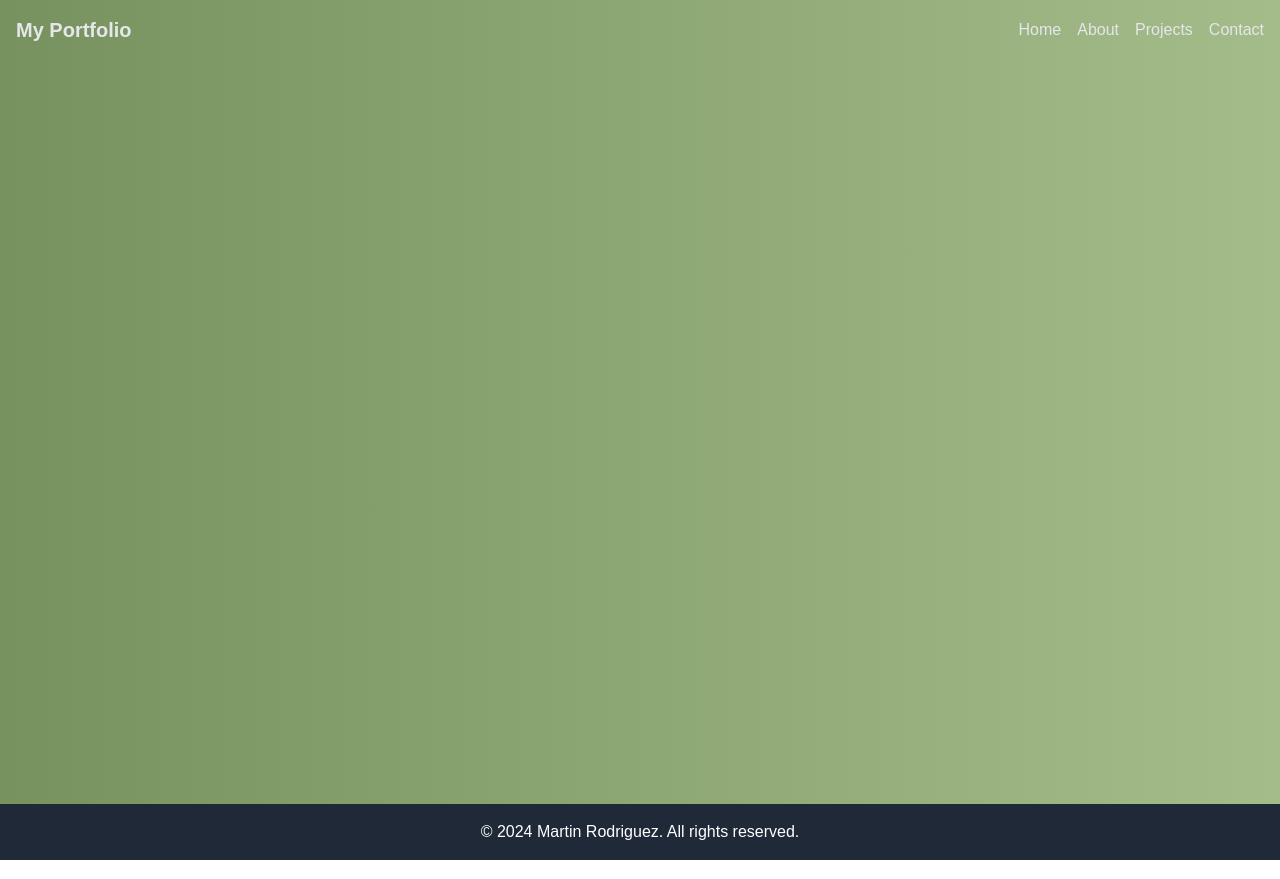
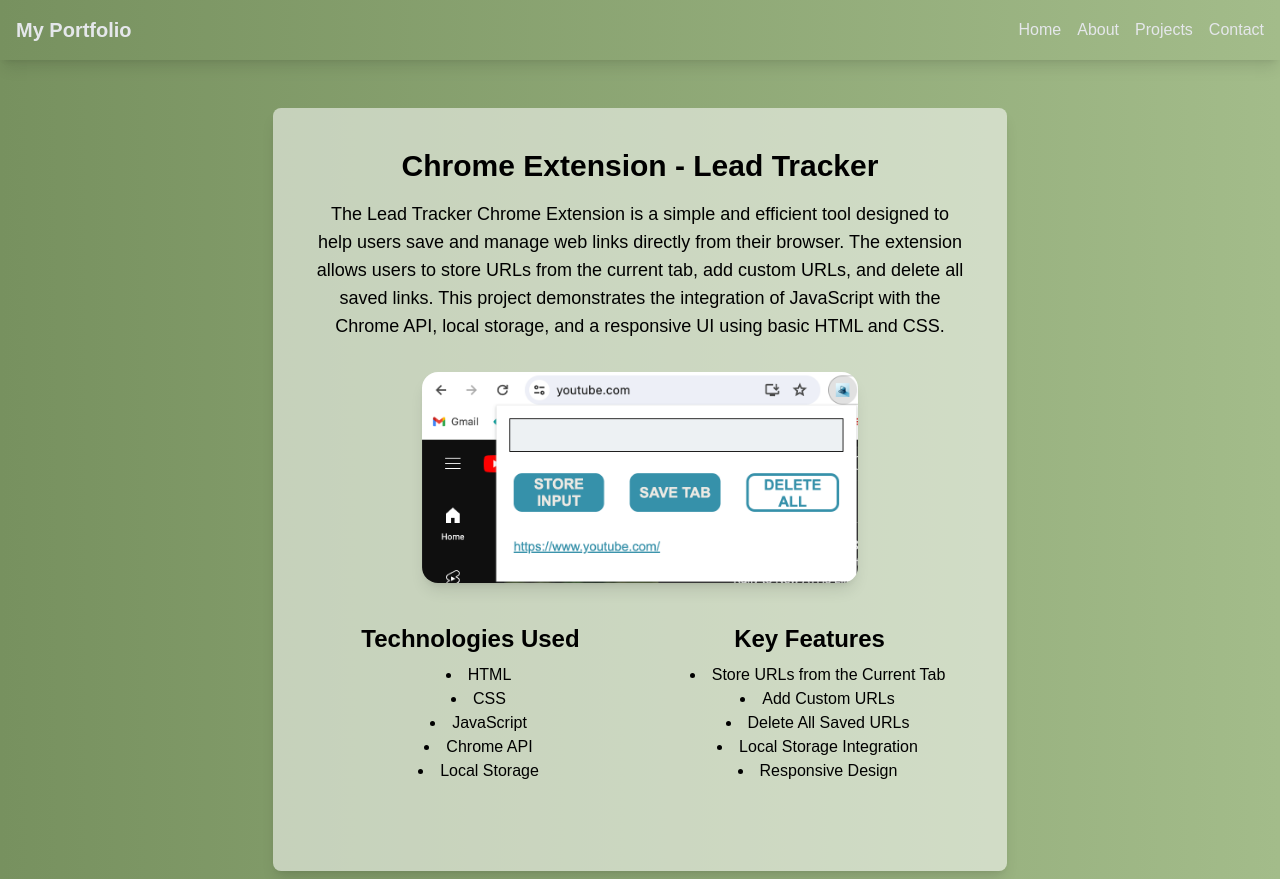
Before and after one commit to mprojr/reactjs-tailwind-portfolio, a React (Vite) app: page /project1 in a window 1280 px wide. Built offline with nearby package versions, Linux system fonts and the light colour scheme; a web font is replaced by a local one.

Commit message:
New features, project updates
Adding features, first project implemented correctly, infrastructure is being built.

```diff
--- a/src/components/Projects.jsx
+++ b/src/components/Projects.jsx
@@ -3,16 +3,24 @@ import { Link } from 'react-router-dom';
 import { projects } from '../config/projectsConfig';
 
 export default function Projects() {
+
+  const handleGitHubClick = (url) => {
+    window.open(url, '_blank', 'noopener,noreferrer');
+  };
+
   return (
-    <div className='h-[80vh] p-6 m-4'>
-      <div className='h-[300px] w-full grid py-6 gap-6 md:grid-cols-4 sm:grid-cols-3 grid-cols-2 row-span-10'>
+    <div className=' group1 h-[80vh] p-6 m-4'>
+      <div className='h-[300px] w-full grid py-6 gap-6 md:grid-cols-4 sm:grid-cols-3 grid-cols-2'>
         {projects.map(project => (
-          <div key={project.id} className='group h-[100px] bg-black rounded-2xl'>
-            <Link to={project.detailsPage} className='fill-transparent w-full p-2 m-2'>
-              <img src={project.image} alt={project.title} className='w-full h-full object-cover rounded-2xl' />
-{/*               <div className='absolute bottom-0 left-0 w-full text-white p-2 bg-black bg-opacity-50 rounded-b-2xl'>
-                {project.title}
-              </div> */}
+          <div key={project.id} className='relative border border-spacing-1 h-[100px] transparent rounded-xl overflow-hidden'>
+            <Link to={project.detailsPage} className='fill-transparent w-full h-full group2'>
+              <img src={project.image} alt={project.title} className='blur-xs group1-hover:blur-0 duration-100 w-full h-full object-cover rounded-xl' />
+              <div
+                className='absolute bottom-2 right-2 opacity-0 group2-hover:opacity-100 duration-200 cursor-default'
+                onClick={() => handleGitHubClick(`https://github.com/mprojr/${project.githubLink}`)}
+              >
+                  <i className="fa-brands fa-github text-3xl text-black"></i>
+              </div>
             </Link>
           </div>
         ))}
--- a/src/config/projectsConfig.jsx
+++ b/src/config/projectsConfig.jsx
@@ -1,28 +1,32 @@
-
+import proj1Thumbnail from '../assets/img/thumbnail1.png';
 
 export const projects = [
   {
     id: 1,
-    title: 'Project 1',
-    image: 'path/to/image1.jpg',
-    detailsPage: '/project1' // Ensure this matches the router path
+    title: 'Chrome Web App',
+    image: proj1Thumbnail,
+    detailsPage: '/project1',
+    githubLink: '/lead-chrome-ext'
   },
   {
     id: 2,
     title: 'Project 2',
     image: 'path/to/image2.jpg',
-    detailsPage: '/project2' // Ensure this matches the router path
+    detailsPage: '/project2',
+    githubLink: 'https://github.com/your-github-username/project2'
   },
   {
     id: 3,
     title: 'Project 3',
     image: 'path/to/image3.jpg',
-    detailsPage: '/project3' // Ensure this matches the router path
+    detailsPage: '/project3',
+    githubLink: 'https://github.com/your-github-username/project3'
   },
   {
     id: 4,
     title: 'Project 4',
     image: 'path/to/image4.jpg',
-    detailsPage: '/project4' // Ensure this matches the router path
+    detailsPage: '/project4',
+    githubLink: 'https://github.com/your-github-username/project4'
   }
 ];
--- a/src/layout/ProjLayout.jsx
+++ b/src/layout/ProjLayout.jsx
@@ -3,13 +3,15 @@ import { Link } from 'react-router-dom';
 
 function ProjLayout({ children }) {
   return (
-    <div className="proj-layout flex flex-col min-h-screen bg-gradient-to-r from-[#77915f] to-[#a3bc8a]">
-      <main className="flex-grow container mx-auto p-6">
-        {children}
-      </main>
-      <footer className="bg-gray-800 text-white p-4 text-center">
+    <div className='text-black'>
+      <div className='max-w-[750px] m-auto w-full h-screen text-center flex flex-col'>
+        <main className="flex-grow container mx-auto p-2">
+          {children}
+        </main>
+      </div>
+{/*       <footer className="bg-gray-800 text-white p-4 text-center">
         <p>&copy; 2024 Martin Rodriguez. All rights reserved.</p>
-      </footer>
+      </footer> */}
     </div>
   );
 }
--- a/src/pages/Proj1.jsx
+++ b/src/pages/Proj1.jsx
@@ -1,10 +1,49 @@
 import React from 'react';
 import ProjLayout from '../layout/ProjLayout';
+import proj1Image from '../assets/img/proj1.png';
 
 function Proj1() {
   return (
     <ProjLayout>
+      <div className="relative p-6 max-w-5xl mx-auto mt-10 bg-white bg-opacity-55 rounded-lg shadow-lg">
 
+        {/* Text Section */}
+        <div className="relative z-10 p-4">
+          <h2 className="text-3xl font-bold mb-4">Chrome Extension - Lead Tracker</h2>
+          <p className="text-lg mb-4">
+            The Lead Tracker Chrome Extension is a simple and efficient tool designed to help users save and manage web links directly from their browser. The extension allows users to store URLs from the current tab, add custom URLs, and delete all saved links. This project demonstrates the integration of JavaScript with the Chrome API, local storage, and a responsive UI using basic HTML and CSS.
+          </p>
+
+        {/* Image Section */}
+        <div className="flex justify-center py-2 mt-6">
+          <img src={proj1Image} alt="Project 1 Screenshot" className=" w-4/6 h-auto rounded-2xl shadow-lg"/>
+        </div>
+
+          {/* Two Column Grid */}
+          <div className="py-8 grid grid-cols-1 md:grid-cols-2 gap-6">
+            <div>
+              <h3 className="text-2xl font-semibold mb-2">Technologies Used</h3>
+              <ul className="list-disc list-inside ml-4 mb-4">
+                <li>HTML</li>
+                <li>CSS</li>
+                <li>JavaScript</li>
+                <li>Chrome API</li>
+                <li>Local Storage</li>
+              </ul>
+            </div>
+            <div>
+              <h3 className="text-2xl font-semibold mb-2">Key Features</h3>
+              <ul className="list-disc list-inside ml-4 mb-4">
+                <li>Store URLs from the Current Tab</li>
+                <li>Add Custom URLs</li>
+                <li>Delete All Saved URLs</li>
+                <li>Local Storage Integration</li>
+                <li>Responsive Design</li>
+              </ul>
+            </div>
+          </div>
+        </div>
+      </div>
     </ProjLayout>
   );
 }
--- a/tailwind.config.js
+++ b/tailwind.config.js
@@ -1,5 +1,5 @@
 /** @type {import('tailwindcss').Config} */
-export default {
+module.exports = {
   content: [
     "./index.html",
     "./src/**/*.{js,ts,jsx,tsx}",
@@ -9,8 +9,16 @@ export default {
       colors: {
         'custom-green': '#77915f',
         'custom-green-light': '#a3bc8a',
-      }
-    }
+      },
+      blur: {
+        'xs': '2px',
+      },
+    },
   },
-  plugins: [],
-}
+  plugins: [
+    function({ addVariant }) {
+      addVariant('group1-hover', '.group1:hover &');
+      addVariant('group2-hover', '.group2:hover &');
+    },
+  ],
+};
```
Also changed, not shown: src/assets/img/proj1.png (added), src/assets/img/thumbnail1.png (added).
